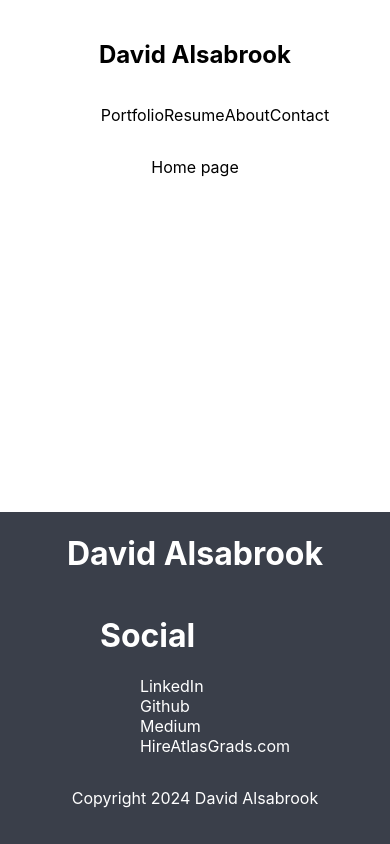
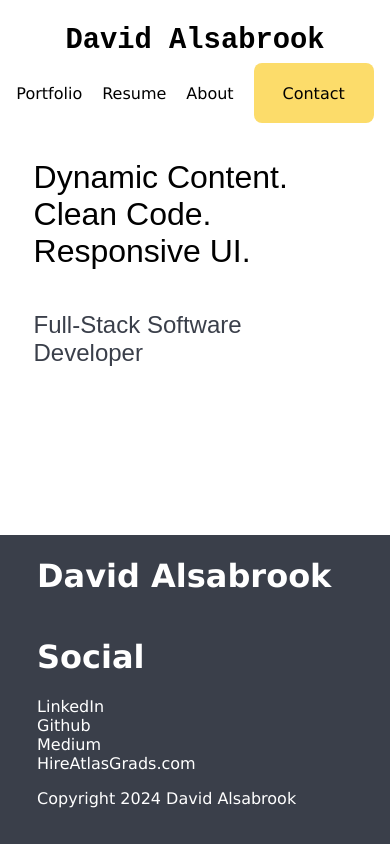
Before and after one commit to DAlsabrook/Portfolio_Web_page, a React (Create React App) app in the folder portfolio/: page / in a window 390 px wide. Built offline with nearby package versions, Linux system fonts and the light colour scheme.

Commit message:
Nav bar is responsive, set global css variables, and started on the home page

```diff
--- a/portfolio/src/App.css
+++ b/portfolio/src/App.css
@@ -1,5 +1,23 @@
-/* Nav bar and footer styling in this file*/
+/* Global styling, Nav bar, and footer styling in this file*/
 
+
+/* CSS Variables */
+:root {
+  --primary-color: #000000;
+  /* Used for article text, sub-titles,and page titles */
+  --secondary-color: #3a3f4a;
+  /* Used for footer, titles, and page subtitles */
+  --accent-color: #fcdc6a;
+  /* Used for some buttons and title decoration */
+  --font-text: Verdana,
+    Arial,
+    Helvetica,
+    sans-serif;
+  /* Used for titles and some sub-titles */
+  --font-titles: fantasy;
+}
+
+/* Some global styling things */
 * {
   box-sizing: border-box;
 }
@@ -27,28 +45,30 @@ a:focus {
   /* Remove outline on focus */
 }
 
-/* Grid View sizing for mobile */
-.col-1 {
-  width: 25%;
+/* Remove all list styling */
+ul,
+ol {
+  list-style-type: none;
+  /* Remove bullet points or numbers */
+  padding: 0;
+  /* Remove padding */
+  margin: 0;
+  /* Remove margin */
 }
 
-.col-2 {
-  width: 50%;
+li {
+  padding: 0;
+  /* Remove padding */
+  margin: 0;
+  /* Remove margin */
 }
 
-.col-3 {
-  width: 75%;
-}
 
-.col-4 {
-  width: 100%;
-}
 
 /* Mobile styles
 ==========================================
-  ==========================================
-    ==========================================
-      ==========================================*/
+==========================================*/
+
 #root {
   margin: auto;
 }
@@ -57,33 +77,73 @@ a:focus {
   display: flex;
   flex-direction: column;
   align-items: center;
+  justify-content: space-between;
+  /* Push footer to the bottom */
   margin: auto;
+  /* center */
+  height: 100vh;
+  /* No matter the content always take 100% of veiwport height */
+  font-family: var(--font-text);
 }
 
-.nav-bar {
+/* .nav-bar {
+  potentially for changing whole bar coloring
+} */
+
+.nav-bar-content {
   display: flex;
   flex-direction: column;
   justify-content: space-between;
   align-items: center;
   padding-left: 5%;
   padding-right: 5%;
-  padding-top: 20px;
+}
+
+.nav-logo {
+  font-family: 'Courier New', monospace;
+  font-size: larger;
+}
+
+.nav-links {
+  display: flex;
+  align-items: center;
+  margin-top: -6%;
 }
 .nav-list {
   display: flex;
-  justify-content: space-between;
-  list-style-type: none;
-  /* Remove bullet points */
+}
+.nav-list>li {
+  margin-right: 20px;
+}
+
+.contact-btn {
+  background-color: var(--accent-color);
+  height: 60px;
+  width: 120px;
+  border-radius: 8px;
+  display: flex;
+  justify-content: center;
+  align-items: center;
+}
+
+.content-container {
+  width: 90%;
+  margin: auto;
 }
 
 footer {
+  background-color: var(--secondary-color);
+  bottom: 0;
+  width: 100%;
+  display: flex;
+  align-items: center;
+  justify-content: space-between;
+}
+
+.footer-content {
   display: flex;
   flex-direction: column;
-  align-items: center;
   justify-content: space-between;
-  background-color: rgb(58, 63, 74);
-  bottom: 0;
-  position: absolute;
   width: 100%;
   color: white;
   padding-left: 5%;
@@ -95,16 +155,12 @@ footer {
   display: flex;
   flex-direction: column;
   justify-content: space-between;
-  list-style-type: none;
-  /* Remove bullet points */
 }
 
 
 /* Tablet/Laptop/Desktop styles
 ==========================================
-  ==========================================
-    ==========================================
-      ==========================================*/
+==========================================*/
 @media (min-width: 768px) {
   /* Grid View sizing for computer */
   .col-1 {
@@ -157,16 +213,28 @@ footer {
 
   .App {
     align-items: normal;
-    max-width: 1440px;
   }
 
-  .nav-bar {
+  .content-container {
+    width: 100%;
+    max-width: 1440px;
+    margin: auto;
+  }
+
+  /* .nav-bar {
+    potentially for changing whole bar coloring
+  } */
+
+  .nav-bar-content {
     flex-direction: row;
   }
 
-  footer {
-    flex-direction: row;
-    align-items: normal;
+  .nav-links {
+    margin-top:0%;
+    width: 360px;
   }
 
+  .footer-content {
+    flex-direction: row;
+  }
 }
--- a/portfolio/src/App.js
+++ b/portfolio/src/App.js
@@ -1,5 +1,11 @@
+import { BrowserRouter as Router, Route, Routes, Link } from 'react-router-dom';
+
+// Components
+import Home from "./components/Home.js"
+
+// Stylesheets
 import './App.css';
-import { BrowserRouter as Router, Route, Routes, Link } from 'react-router-dom';
+// import './styles/Home.css';
 
 function App() {
 
@@ -16,15 +22,21 @@ function App() {
       <Router>
         {/* Navigation bar */}
         <nav className='nav-bar col-12' style={navStyle}>
+          <div className='content-container'>
+            <div className='nav-bar-content'>
               <div className="nav-logo">
                 <Link to="/"><h1>David Alsabrook</h1></Link>
               </div>
-          <ul className='nav-list col-5'>
+              <div className='nav-links col-5'>
+                <ul className='nav-list col-9'>
                   <li><Link to="/portfolio">Portfolio</Link></li>
                   <li><Link to="/resume">Resume</Link></li>
                   <li><Link to="/about">About</Link></li>
-            <li><Link to="/contact">Contact</Link></li>
                 </ul>
+                <div className='contact-btn'><Link to="/contact">Contact</Link></div>
+              </div>
+            </div>
+          </div>
         </nav>
 
         {/* SPA Content */}
@@ -39,6 +51,8 @@ function App() {
 
       {/* Footer */}
       <footer>
+        <div className='content-container'>
+          <div className='footer-content'>
             <div className='footer-name'>
               <h1>David Alsabrook</h1>
             </div>
@@ -54,23 +68,19 @@ function App() {
             <div className='footer-legal'>
               <p>Copyright 2024 David Alsabrook</p>
             </div>
+          </div>
+        </div>
       </footer>
     </div>
   );
 }
 
-function Home() {
-  return (
-    <main>
-      <p>Home page</p>
-    </main>
-  )
-}
+
 
 function Portfolio() {
   return (
     <main>
-      <p>Portfilio page</p>
+      <p className='page-text-sample'>Portfolio page</p>
     </main>
   )
 }
--- /dev/null
+++ b/portfolio/src/components/Home.js
@@ -0,0 +1,16 @@
+import '../styles/Home.css';
+
+function Home() {
+  return (
+    <main className="home">
+      <div className='content-container'>
+        <div className='home-banner'>
+          <h1 className='banner-title'>Dynamic Content. Clean Code. Responsive UI.</h1>
+          <h2 className='banner-subtitle'>Full-Stack Software Developer</h2>
+        </div>
+      </div>
+    </main>
+  )
+}
+
+export default Home;
--- /dev/null
+++ b/portfolio/src/styles/Home.css
@@ -0,0 +1,30 @@
+/* Mobile styles
+==========================================
+==========================================*/
+.home {
+    color: var(--primary-color);
+    height: 100%;
+}
+
+.home-banner {
+    display: flex;
+    flex-direction: column;
+    justify-content: center;
+    align-items: center;
+    margin: auto;
+    padding: 4%;
+}
+.banner-title {
+    font-family: var(--font-titles);
+    font-weight: 200;
+}
+
+.banner-subtitle {
+    font-family: var(--font-titles);
+    font-weight: 100;
+    color: var(--secondary-color);
+}
+
+/* Tablet/Laptop/Desktop styles
+==========================================
+==========================================*/
```
Lines whose indentation alone changed are shown as unchanged.
